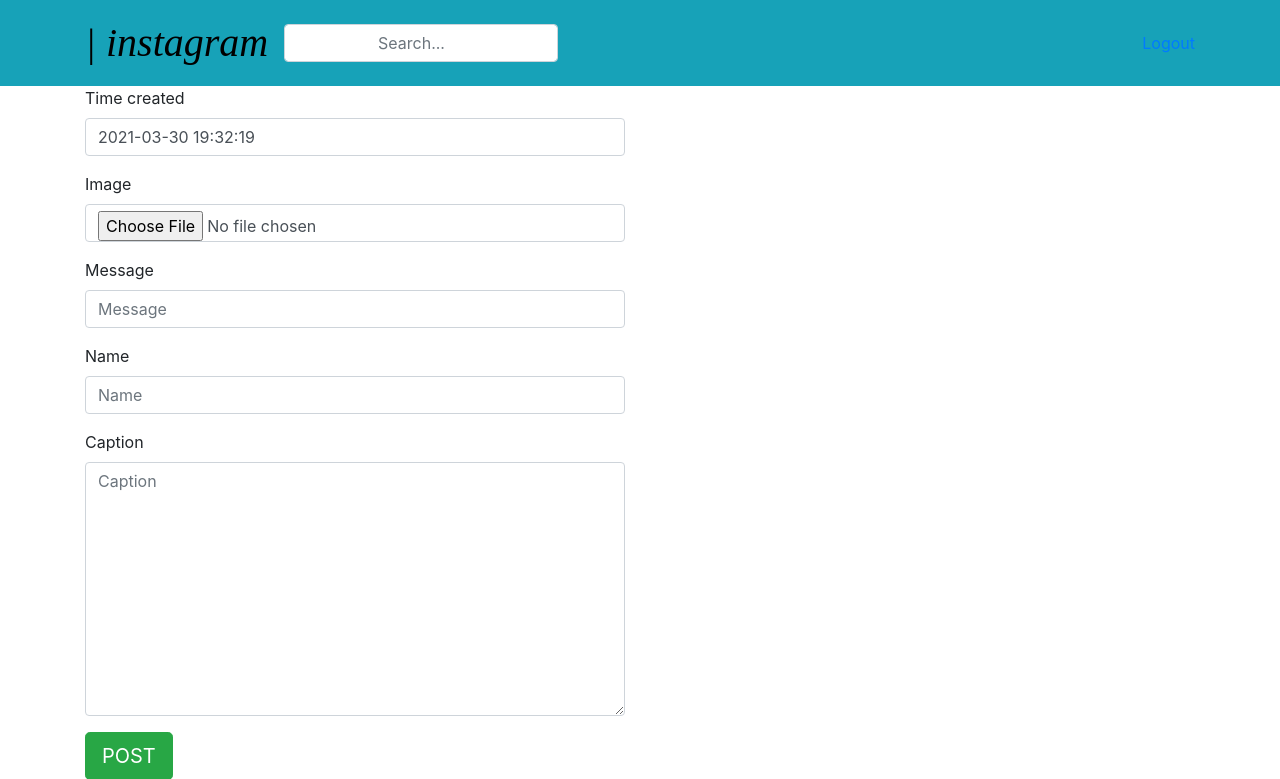
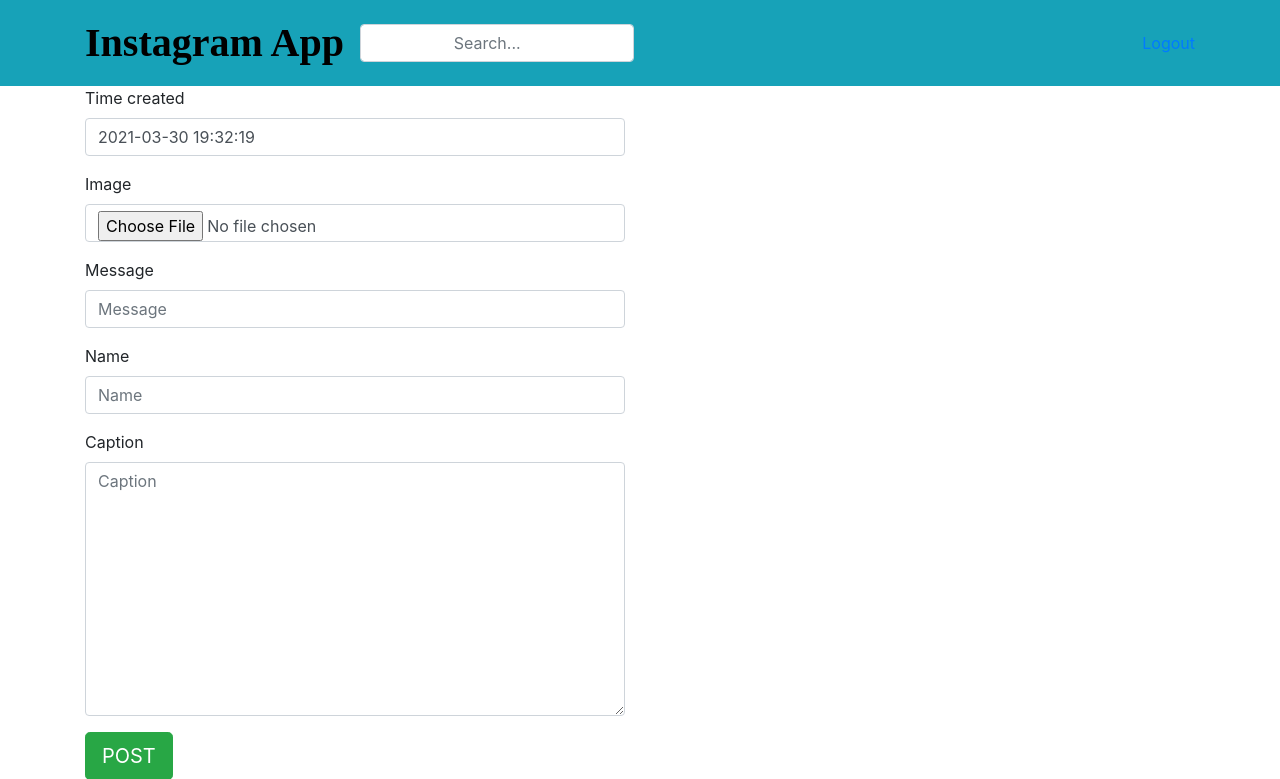
Before and after one commit to amoskipz/instagram, a Django app: page /image/ in a window 1280 px wide. Shown: the top 779 px of the page. Run offline with Django 3.2, Linux system fonts and the light colour scheme; a user stored in the database is signed in; some libraries are stand-ins or nearby versions.

Commit message:
navbar.html

```diff
--- a/amos/templates/navbar.html
+++ b/amos/templates/navbar.html
@@ -1,8 +1,7 @@
 <link rel="stylesheet" href="https://stackpath.bootstrapcdn.com/bootstrap/4.3.1/css/bootstrap.min.css" integrity="sha384-ggOyR0iXCbMQv3Xipma34MD+dH/1fQ784/j6cY/iJTQUOhcWr7x9JvoRxT2MZw1T" crossorigin="anonymous">
 <nav class="navbar navbar-expand-lg bg-info" id="navMain">
     <div class="container">
-        <a class="navbar-brand" href="{% url 'home'%}"><i class="fa fa-instagram" style='font-size:40px;color:black;font-family: ui-monospace;'> |
-                instagram</i></a>
+        <a class="navbar-brand" href="{% url 'home'%}"><b class="fa fa-instagram" style='font-size:40px;color:black;font-family: ui-monospace;'>Instagram App</b></a>
         <button class="navbar-toggler navbar-toggler-right" type="button" data-toggle="collapse"
             data-target="#navbarResponsive" aria-controls="navbarResponsive" aria-expanded="false"
             aria-label="Toggle navigation">
```
